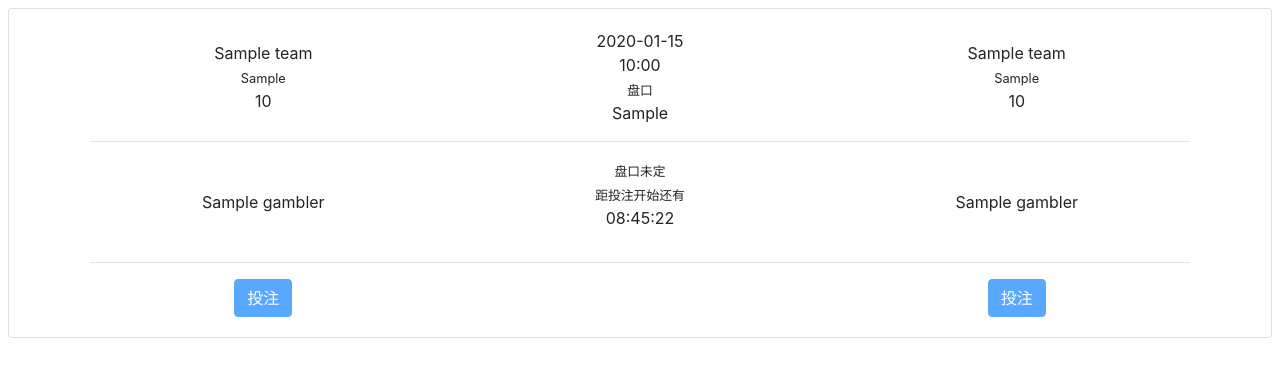
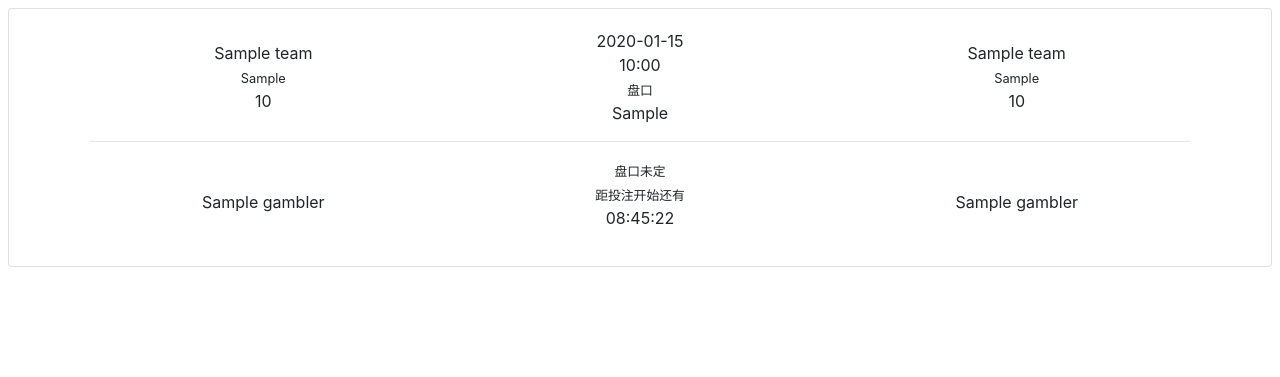
Before and after one commit to xghgzxfp/sexycroupier, a Flask app: template worldcup/templates/index.html in a window 1280 px wide. Shown: the part 56-433 px from the top of the page. Run offline with Flask 2, Linux system fonts and the light colour scheme; the template is opened without the code that fills it: most values are stand-ins (such as "Sample title", 1, 10 or a date in 2020); a database or web service that is not in the repository returns one stand-in record (values such as "Sample title"); some libraries are stand-ins or nearby versions.

Commit message:
Hide bet buttons when bet is not allowed

```diff
--- a/worldcup/templates/index.html
+++ b/worldcup/templates/index.html
@@ -48,20 +48,22 @@
         {% endfor %}
         </div>
       </div>
+    {% if match.can_bet() %}
       <hr>
       <!-- action -->
       <form action="/" method="post">
         <div class="row align-items-center">
           <input type="hidden" name="match_id" value="{{ match.id }}">
           <div class="col">
-            <button class="btn btn-primary bet-button" type="submit" name="betchoice" value="a"{% if not match.can_bet() or g.me.name in match.a["gamblers"] %} disabled="true"{% endif %}>投注</button>
+            <button class="btn btn-primary bet-button" type="submit" name="betchoice" value="a"{% if g.me.name in match.a["gamblers"] %} disabled="true"{% endif %}>投注</button>
           </div>
 	        <div class="col"></div>
           <div class="col">
-            <button class="btn btn-primary bet-button" type="submit" name="betchoice" value="b"{% if not match.can_bet() or g.me.name in match.b["gamblers"] %} disabled="true"{% endif %}>投注</button>
+            <button class="btn btn-primary bet-button" type="submit" name="betchoice" value="b"{% if g.me.name in match.b["gamblers"] %} disabled="true"{% endif %}>投注</button>
           </div>
         </div>
       </form>
+    {% endif %}
    </div>
 </div>
 {% endfor %}
```
Lines whose indentation alone changed are shown as unchanged.
